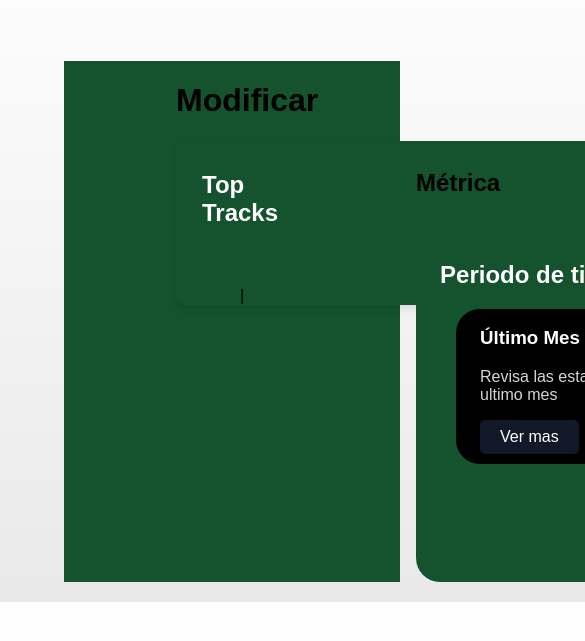
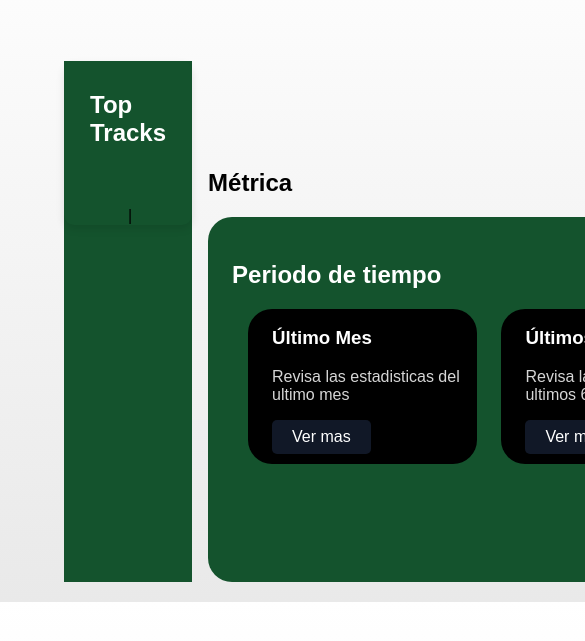
Before and after one commit to luisillo77D/Spoty, a website: page topTracks.html in a window 390 px wide. Shown: the part 91-732 px from the top of the page, 585 px wide, since content can reach past the window. Drawn offline with Linux system fonts and the light colour scheme; no server answers.

Commit message:
refactor: Update CSS for responsive design
The CSS changes in styleTracks.css ensure that the navigation links have a responsive design by setting the width to 100% instead of a fixed value. This allows the links to adjust properly on different screen sizes.

```diff
--- a/styleTracks.css
+++ b/styleTracks.css
@@ -141,10 +141,7 @@ nav ul li a:hover {
     border-radius: 10px;
     box-shadow: 0 4px 8px rgba(0, 0, 0, 0.1);
     margin-bottom: 20px;
-    padding-right: 16rem;
-    margin-left: 7rem;
-    margin-right: -10rem;
-    width: 50%;
+    width: 100%;
 }
 
 .card-header {
--- a/topTracks.html
+++ b/topTracks.html
@@ -27,9 +27,6 @@
     <div id="controls">
       <div class="contenedor">
         <div class="contenedor-modificar">
-            <div class="modificar-contendor" >
-                <h1 id="metric-title"   >Modificar</h1>
-            </div>
             <div class="card">
                 <div class="card-header">
                     <h2 id="metric-title">Top Tracks</h2>
```
